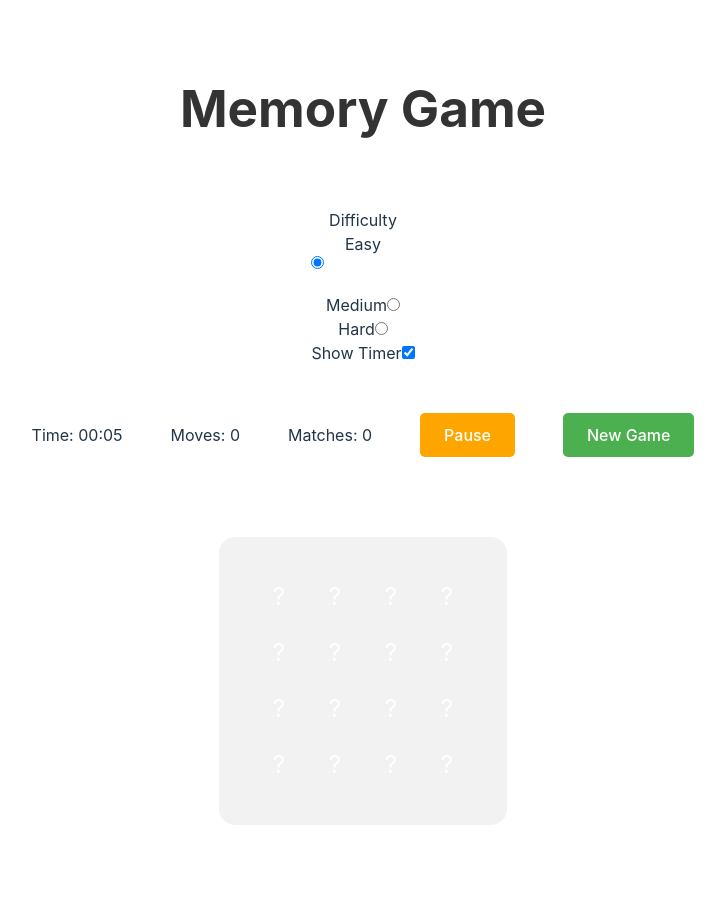
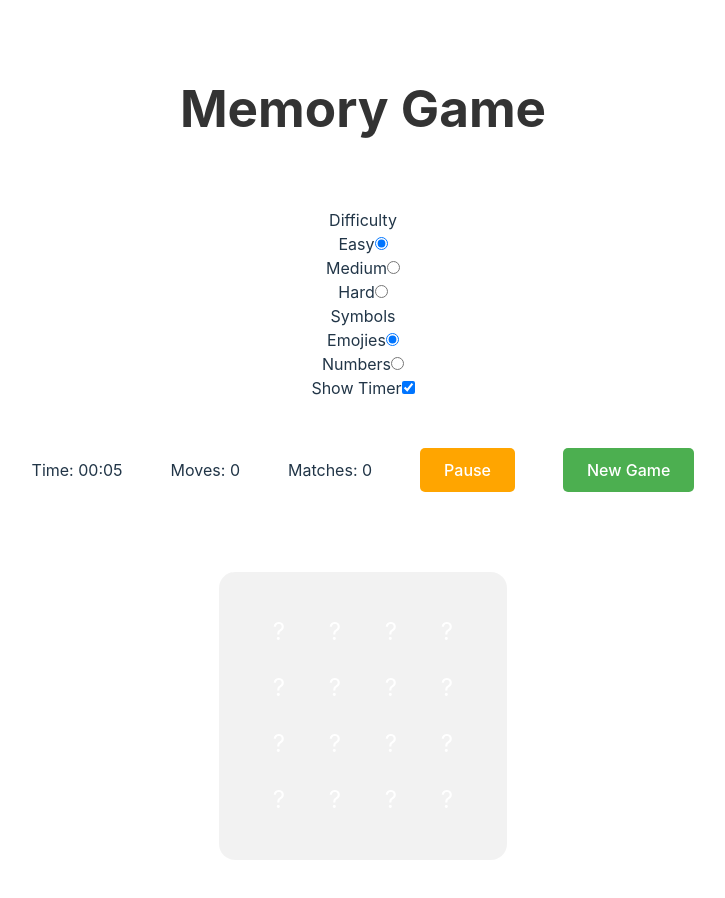
Before and after one commit to marcobiedermann/memory, a React (Vite) app: page / in a window 1280 px wide. Shown: the top 898 px of the page, without its empty margins (277-1002 px from the left). Built offline with nearby package versions, Linux system fonts and the light colour scheme.

Commit message:
feat: Symbols
Add the option to choose between empjies and numbers

```diff
--- a/src/App.tsx
+++ b/src/App.tsx
@@ -36,6 +36,7 @@ const difficultyConfig: Record<Difficulty, DifficultyConfig> = {
 const formDataSchema = z.object({
   difficulty: z.enum(["easy", "medium", "hard"]),
   showTimer: z.boolean(),
+  symbols: z.enum(["numbers", "emojies"]),
 });
 
 type FormData = z.infer<typeof formDataSchema>;
@@ -75,10 +76,45 @@ const emojis = [
   "🐃",
 ];
 
+const numbers = [
+  "1",
+  "2",
+  "3",
+  "4",
+  "5",
+  "6",
+  "7",
+  "8",
+  "9",
+  "10",
+  "11",
+  "12",
+  "13",
+  "14",
+  "15",
+  "16",
+  "17",
+  "18",
+  "19",
+  "20",
+  "21",
+  "22",
+  "23",
+  "24",
+  "25",
+  "26",
+  "27",
+  "28",
+  "29",
+  "30",
+  "31",
+  "32",
+];
+
 const pairLength = 2;
 
-function generateCards(numberOfPairs: number): Card[] {
-  const selectedEmojis = emojis.slice(0, numberOfPairs);
+function generateCards(symbols: string[], numberOfPairs: number): Card[] {
+  const selectedEmojis = symbols.slice(0, numberOfPairs);
   const cards = selectedEmojis.flatMap((value) => {
     const pairId = crypto.randomUUID();
 
@@ -143,15 +179,20 @@ function App() {
     defaultValues: {
       difficulty: "easy",
       showTimer: true,
+      symbols: "emojies",
     },
     resolver: zodResolver(formDataSchema),
   });
   const difficulty = watch("difficulty");
   const showTimer = watch("showTimer");
+  const symbols = watch("symbols");
 
   // Cards
   const [cards, setCards] = useState<Card[]>(
-    generateCards(difficultyConfig[difficulty].pairs)
+    generateCards(
+      symbols === "emojies" ? emojis : numbers,
+      difficultyConfig[difficulty].pairs
+    )
   );
   const [moves, setMoves] = useState(0);
   const [matches, setMatches] = useState(0);
@@ -176,7 +217,7 @@ function App() {
 
   useEffect(() => {
     initializeGame();
-  }, [difficulty]);
+  }, [difficulty, symbols]);
 
   useEffect(() => {
     if (cards.length > 0 && cards.every((card) => card.isMatched)) {
@@ -185,7 +226,12 @@ function App() {
   }, [cards]);
 
   function initializeGame() {
-    setCards(generateCards(difficultyConfig[difficulty].pairs));
+    setCards(
+      generateCards(
+        symbols === "emojies" ? emojis : numbers,
+        difficultyConfig[difficulty].pairs
+      )
+    );
     setMoves(0);
     setMatches(0);
     setStartTime(new Date());
@@ -280,8 +326,8 @@ function App() {
         <div>
           <legend>Difficulty</legend>
           <div>
-            <label htmlFor="easy">Easy</label>
-            <div className="difficulty-selector">
+            <div>
+              <label htmlFor="easy">Easy</label>
               <input
                 id="easy"
                 type="radio"
@@ -314,6 +360,29 @@ function App() {
                   difficulty === "hard" ? "active" : ""
                 }`}
                 {...register("difficulty")}
+              />
+            </div>
+          </div>
+        </div>
+        <div>
+          <legend>Symbols</legend>
+          <div>
+            <div>
+              <label htmlFor="easy">Emojies</label>
+              <input
+                id="emojies"
+                type="radio"
+                value="emojies"
+                {...register("symbols")}
+              />
+            </div>
+            <div>
+              <label htmlFor="numbers">Numbers</label>
+              <input
+                id="numbers"
+                type="radio"
+                value="numbers"
+                {...register("symbols")}
               />
             </div>
           </div>
```
